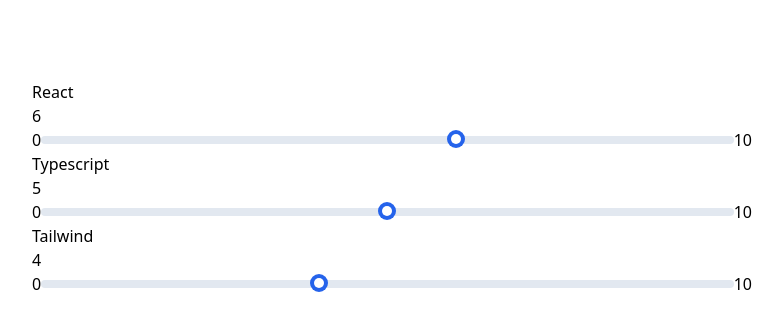
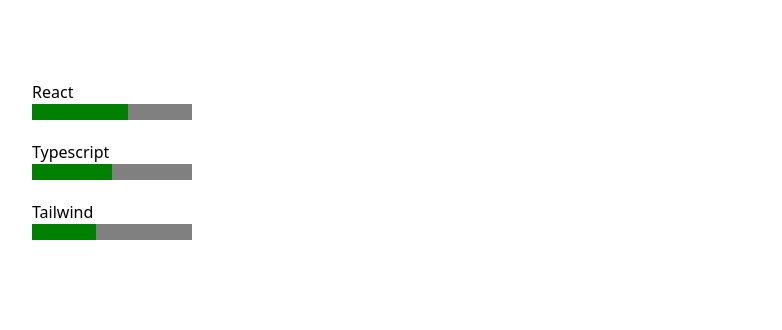
Before and after one commit to mojotron/cv-application, a React (Vite) app: page / in a window 1280 px wide. Shown: the top 330 px of the page, without its empty margins (248-1030 px from the left). Built offline with nearby package versions, Linux system fonts and the light colour scheme.

Commit message:
split skill logic and presentation

```diff
--- /dev/null
+++ b/src/components/Skills/Skill.tsx
@@ -0,0 +1,25 @@
+import { SkillType } from '../../types/skillType';
+import Button from '../ui/Button/Button';
+
+type PropsType = {
+  data: SkillType;
+  onDelete: (skillId: string) => void;
+  onSelect: (skill: SkillType) => void;
+};
+
+function Skill({ data, onDelete, onSelect }: PropsType) {
+  return (
+    <div className="group">
+      <h3>{data.name}</h3>
+      <div className="flex">
+        <progress max={10} value={data.level} />
+        <div className="invisible group-hover:visible">
+          <Button onClick={() => onSelect(data)}>+</Button>
+          <Button onClick={() => onDelete(data.id)}>x</Button>
+        </div>
+      </div>
+    </div>
+  );
+}
+
+export default Skill;
--- /dev/null
+++ b/src/components/Skills/SkillEdit.tsx
@@ -0,0 +1,43 @@
+import React, { ChangeEvent, useState } from 'react';
+import TextInput from '../ui/TextInput/TextInput';
+import RangeInput from '../ui/RangeInput/RangeInput';
+import { SkillType } from '../../types/skillType';
+import Button from '../ui/Button/Button';
+
+// constants
+import {
+  MIN_SKILL,
+  MAX_SKILL,
+  STEP_SKILL,
+} from '../../constants/skillDefaults';
+
+type PropsType = {
+  skill: SkillType;
+};
+
+function SkillEdit({ skill }: PropsType) {
+  const [editSkill, setEditSkill] = useState(() => skill);
+
+  const handleChangeName = (
+    e: ChangeEvent<HTMLInputElement | HTMLTextAreaElement>,
+  ) => {
+    setEditSkill((oldValue) => ({ ...oldValue, name: e.target.value }));
+  };
+
+  return (
+    <form onSubmit={() => {}}>
+      <TextInput value={editSkill.name} onType={handleChangeName} />
+      <RangeInput
+        key={editSkill.id}
+        value={editSkill.level}
+        onChange={() => {}}
+        options={{ min: MIN_SKILL, max: MAX_SKILL, step: STEP_SKILL }}
+      />
+      <Button onClick={() => {}} submit={true}>
+        Update
+      </Button>
+    </form>
+  );
+}
+
+export default SkillEdit;
--- a/src/components/Skills/Skills.tsx
+++ b/src/components/Skills/Skills.tsx
@@ -1,58 +1,38 @@
-import React, { useState } from 'react';
+// hooks
+import { useState } from 'react';
 import { useCvStore } from '../../store';
-import {
-  MIN_SKILL,
-  MAX_SKILL,
-  STEP_SKILL,
-} from '../../constants/skillDefaults';
 
-type PropsType = {
-  label: string;
-  min: number;
-  max: number;
-  step: number;
-  value: number;
-};
-
-function InputRange({ label, min, max, step, value }: PropsType) {
-  const [rangeValue, setRangeValue] = useState(value);
-  return (
-    <div className="flex flex-col">
-      <label htmlFor={label}>{label}</label>
-      <span>{rangeValue}</span>
-      <div className="flex">
-        <span>{min}</span>
-        <input
-          className="w-full bg-transparent cursor-pointer appearance-none disabled:opacity-50 disabled:pointer-events-none focus:outline-none [&::-webkit-slider-thumb]:w-2.5 [&::-webkit-slider-thumb]:h-2.5 [&::-webkit-slider-thumb]:-mt-0.5 [&::-webkit-slider-thumb]:appearance-none [&::-webkit-slider-thumb]:bg-white [&::-webkit-slider-thumb]:shadow-[0_0_0_4px_rgba(37,99,235,1)] [&::-webkit-slider-thumb]:rounded-full [&::-webkit-slider-thumb]:transition-all [&::-webkit-slider-thumb]:duration-150 [&::-webkit-slider-thumb]:ease-in-out [&::-moz-range-thumb]:w-2.5 [&::-moz-range-thumb]:h-2.5 [&::-moz-range-thumb]:appearance-none [&::-moz-range-thumb]:bg-white [&::-moz-range-thumb]:border-4 [&::-moz-range-thumb]:border-slate-500 [&::-moz-range-thumb]:rounded-full [&::-moz-range-thumb]:transition-all [&::-moz-range-thumb]:duration-150 [&::-moz-range-thumb]:ease-in-out [&::-webkit-slider-runnable-track]:w-full [&::-webkit-slider-runnable-track]:h-2 [&::-webkit-slider-runnable-track]:bg-slate-200 [&::-webkit-slider-runnable-track]:rounded-full [&::-moz-range-track]:w-full [&::-moz-range-track]:h-2 [&::-moz-range-track]:bg-slate-200 [&::-moz-range-track]:rounded-full"
-          id={label}
-          type="range"
-          min={min}
-          max={max}
-          step={step}
-          value={rangeValue}
-          onChange={(e) => setRangeValue(Number(e.target.value))}
-        />
-        <span>{max}</span>
-      </div>
-    </div>
-  );
-}
+import RangeInput from '../ui/RangeInput/RangeInput';
+import { SkillType } from '../../types/skillType';
+import Skill from './Skill';
+import SkillEdit from './SkillEdit';
 
 function Skills() {
   const skills = useCvStore((state) => state.skills);
+  const setSkills = useCvStore((state) => state.setSkills);
+
+  const [selectedSkill, setSelectedSkill] = useState<SkillType | null>(null);
+
+  const handleDeleteSkill = (skillId: string) => {};
+
+  const handleSelectSkill = (skill: SkillType) => {
+    setSelectedSkill({ ...skill });
+  };
 
   return (
     <div>
-      {skills.map((skill) => (
-        <InputRange
-          key={skill.id}
-          min={MIN_SKILL}
-          max={MAX_SKILL}
-          label={skill.name}
-          value={skill.level}
-          step={STEP_SKILL}
-        />
-      ))}
+      {skills.map((skill) => {
+        return selectedSkill !== null && skill.id === selectedSkill.id ? (
+          <SkillEdit skill={selectedSkill} />
+        ) : (
+          <Skill
+            key={skill.id}
+            data={skill}
+            onDelete={handleDeleteSkill}
+            onSelect={handleSelectSkill}
+          />
+        );
+      })}
     </div>
   );
 }
--- /dev/null
+++ b/src/components/ui/RangeInput/RangeInput.tsx
@@ -0,0 +1,41 @@
+import { ChangeEvent } from 'react';
+
+type OptionsType = {
+  min?: number;
+  max?: number;
+  step?: number;
+  label?: string;
+};
+
+type PropsType = {
+  value: number;
+  onChange: (e: ChangeEvent<HTMLInputElement>) => void;
+  options?: OptionsType;
+};
+
+function RangeInput({ value, onChange, options = undefined }: PropsType) {
+  return (
+    <div className="flex flex-col">
+      {options?.label && (
+        <label htmlFor={options.label}>{options.label}</label>
+      )}
+      <span>{value}</span>
+      <div className="flex">
+        {options?.min && <span>{options.min}</span>}
+        <input
+          className="w-full bg-transparent cursor-pointer appearance-none disabled:opacity-50 disabled:pointer-events-none focus:outline-none [&::-webkit-slider-thumb]:w-2.5 [&::-webkit-slider-thumb]:h-2.5 [&::-webkit-slider-thumb]:-mt-0.5 [&::-webkit-slider-thumb]:appearance-none [&::-webkit-slider-thumb]:bg-white [&::-webkit-slider-thumb]:shadow-[0_0_0_4px_rgba(37,99,235,1)] [&::-webkit-slider-thumb]:rounded-full [&::-webkit-slider-thumb]:transition-all [&::-webkit-slider-thumb]:duration-150 [&::-webkit-slider-thumb]:ease-in-out [&::-moz-range-thumb]:w-2.5 [&::-moz-range-thumb]:h-2.5 [&::-moz-range-thumb]:appearance-none [&::-moz-range-thumb]:bg-white [&::-moz-range-thumb]:border-4 [&::-moz-range-thumb]:border-slate-500 [&::-moz-range-thumb]:rounded-full [&::-moz-range-thumb]:transition-all [&::-moz-range-thumb]:duration-150 [&::-moz-range-thumb]:ease-in-out [&::-webkit-slider-runnable-track]:w-full [&::-webkit-slider-runnable-track]:h-2 [&::-webkit-slider-runnable-track]:bg-slate-200 [&::-webkit-slider-runnable-track]:rounded-full [&::-moz-range-track]:w-full [&::-moz-range-track]:h-2 [&::-moz-range-track]:bg-slate-200 [&::-moz-range-track]:rounded-full"
+          id={options?.label}
+          type="range"
+          value={value}
+          onChange={onChange}
+          min={options?.min}
+          max={options?.max}
+          step={options?.step}
+        />
+        {options?.max && <span>{options.max}</span>}
+      </div>
+    </div>
+  );
+}
+
+export default RangeInput;
```
